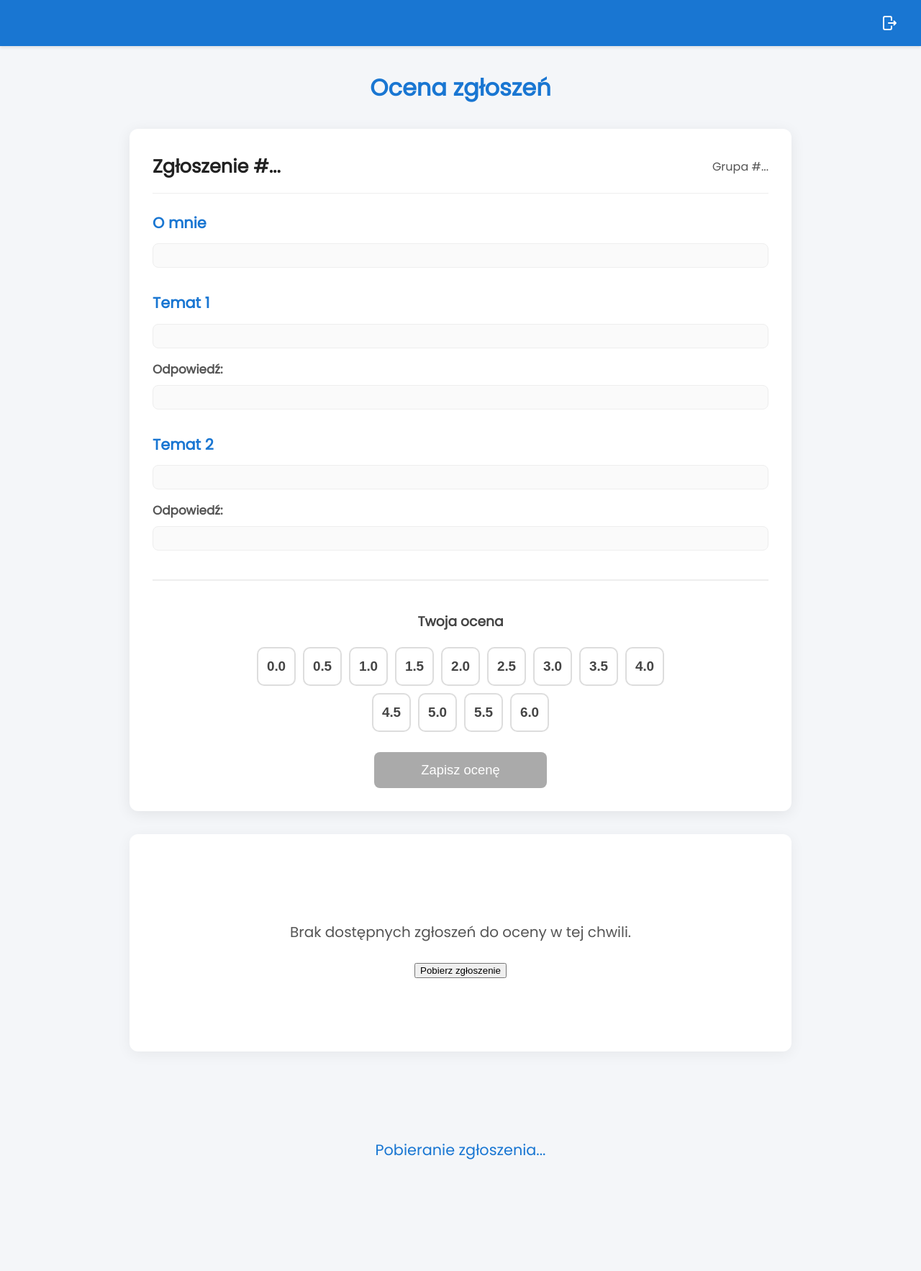
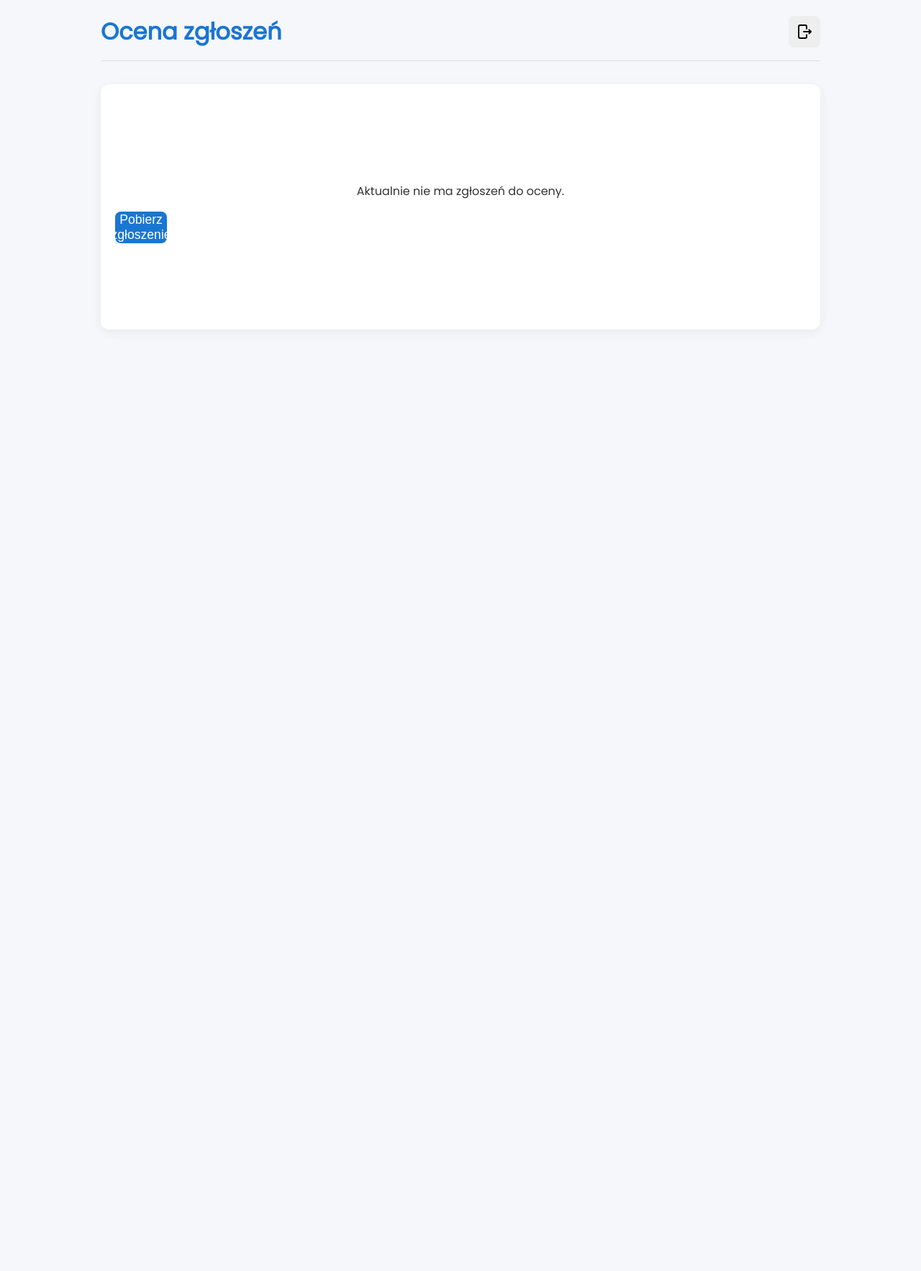
Before and after one commit to 8bocian/vox_legatus, a Python web app: template vox_legatus/app/templates/recrutation.html in a window 1280 px wide. Shown: the whole page at 72% size. After the commit the page ends 338 px from the top, so only its background shows below. Run offline with Jinja, Linux system fonts and the light colour scheme; the template is opened without the code that fills it: most values are stand-ins (such as "Sample title", 1, 10 or a date in 2020); some libraries are stand-ins or nearby versions.

Commit message:
recrutation grader

```diff
--- a/vox_legatus/app/static/css/recrutation.css
+++ b/vox_legatus/app/static/css/recrutation.css
@@ -1,130 +1,97 @@
-/* recrutation-grader.css */
-
-* {
-  box-sizing: border-box;
+body {
+  font-family: 'Poppins', sans-serif;
+  background: #f5f7fa;
+  color: #333;
+  margin: 0;
+  padding: 0;
+  min-height: 100vh;
 }
 
-body.recrutation-grader {
-  font-family: 'Poppins', sans-serif;
-  background: #f4f6f9;
-  color: #333;
-  margin: 0;
-  min-height: 100vh;
-  line-height: 1.6;
+.mainContainer {
+  max-width: 1000px;
+  margin: 0 auto;
+  padding: 20px;
 }
 
-/* Nav */
-nav {
-  background: #1976d2;
-  padding: 12px 24px;
+.header {
   display: flex;
-  justify-content: flex-end;
-  box-shadow: 0 2px 4px rgba(0,0,0,0.1);
+  justify-content: space-between;
+  align-items: center;
+  margin-bottom: 32px;
+  padding-bottom: 16px;
+  border-bottom: 1px solid #ddd;
 }
 
-nav .btn {
-  width: 40px;
-  height: 40px;
+.header h1 {
+  margin: 0;
+  color: #1976d2;
+  font-size: 2em;
+}
+
+.btn {
+  width: 44px;
+  height: 44px;
   display: flex;
   align-items: center;
   justify-content: center;
+  background: #eee;
+  border-radius: 8px;
   cursor: pointer;
-  transition: background 0.2s;
+  transition: all 0.2s;
 }
 
-nav .btn:hover {
-  background: rgba(255,255,255,0.15);
-  border-radius: 6px;
+.btn:hover {
+  background: #ddd;
 }
 
-nav img {
+.btn img {
   width: 24px;
   height: 24px;
 }
 
-/* Główna zawartość */
-main {
-  max-width: 960px;
-  margin: 32px auto;
-  padding: 0 20px;
-}
+.hidden { display: none !important; }
 
-h1 {
-  text-align: center;
-  color: #1976d2;
-  margin-bottom: 32px;
-  font-weight: 600;
-}
-
-/* Karta zgłoszenia */
-.submission-card {
+.submission {
   background: white;
   border-radius: 12px;
   box-shadow: 0 4px 20px rgba(0,0,0,0.08);
-  padding: 32px;
-  margin-bottom: 32px;
+  padding: 28px;
 }
 
-.submission-header {
-  display: flex;
-  justify-content: space-between;
-  align-items: center;
-  margin-bottom: 24px;
-  padding-bottom: 16px;
-  border-bottom: 1px solid #eee;
+#submissionTitle {
+  margin: 0 0 8px;
+  font-size: 1.7em;
 }
 
-.submission-header h2 {
-  margin: 0;
-  font-size: 1.6em;
-  color: #222;
+.group-label {
+  color: #555;
+  font-weight: 500;
+  margin-bottom: 24px;
 }
 
-#groupInfo {
-  color: #555;
-  font-weight: 500;
-}
-
-/* Sekcje treści */
 .section {
   margin-bottom: 32px;
 }
 
 .section h3 {
   color: #1976d2;
-  margin: 0 0 12px;
-  font-size: 1.3em;
+  margin: 0 0 10px;
 }
 
-.section h4 {
-  color: #555;
-  margin: 16px 0 8px;
-  font-size: 1.05em;
-}
-
-.long-text,
-.topic {
+.content-box, .topic {
   background: #fafafa;
   padding: 16px 20px;
   border-radius: 8px;
   border: 1px solid #eee;
   white-space: pre-wrap;
-  word-break: break-word;
   line-height: 1.6;
-  font-size: 1.02em;
 }
 
-/* Sekcja oceniania */
-.grading-section {
+.grading-area {
   margin-top: 40px;
   padding-top: 24px;
-  border-top: 2px solid #eee;
+  border-top: 1px solid #eee;
   text-align: center;
-}
-
-.grading-section h3 {
-  margin-bottom: 20px;
-  color: #444;
 }
 
 .grade-buttons {
@@ -132,102 +99,74 @@ h1 {
   flex-wrap: wrap;
   gap: 10px;
   justify-content: center;
-  max-width: 600px;
-  margin: 0 auto 28px;
+  margin: 20px 0 32px;
 }
 
 .grade-btn {
-  width: 54px;
+  min-width: 54px;
   height: 54px;
+  border: 2px solid #ccc;
   border-radius: 10px;
-  border: 2px solid #ddd;
   background: white;
-  font-size: 1.18em;
+  font-size: 1.15em;
   font-weight: 600;
   cursor: pointer;
   transition: all 0.18s;
-  color: #444;
 }
 
 .grade-btn:hover {
   border-color: #1976d2;
-  background: #e3f2fd;
-  transform: translateY(-2px);
+  background: #e8f4fd;
 }
 
 .grade-btn.selected {
   background: #1976d2;
   color: white;
   border-color: #1976d2;
-  box-shadow: 0 4px 12px rgba(25,118,210,0.3);
 }
 
-/* Przycisk zapisz */
-.btn.primary.large {
+.action-buttons {
+  display: flex;
+  gap: 16px;
+  justify-content: center;
+}
+
+.btn.primary {
   background: #1976d2;
   color: white;
   border: none;
-  padding: 14px 40px;
-  font-size: 1.15em;
+  padding: 12px 36px;
+  font-size: 1.1em;
   border-radius: 8px;
   cursor: pointer;
-  transition: all 0.2s;
-  min-width: 240px;
-  box-shadow: 0 2px 8px rgba(0,0,0,0.1);
 }
 
-.btn.primary.large:hover:not(:disabled) {
-  background: #1565c0;
-  transform: translateY(-1px);
-  box-shadow: 0 4px 16px rgba(0,0,0,0.15);
+.btn.primary:disabled {
+  background: #aaa;
+  cursor: not-allowed;
 }
 
-.btn.primary.large:disabled {
-  background: #aaa;
-  cursor: not-allowed;
-  box-shadow: none;
+.btn.secondary {
+  background: #f0f0f0;
+  color: #444;
+  border: 1px solid #ccc;
+  padding: 12px 28px;
+  font-size: 1.1em;
+  border-radius: 8px;
+  cursor: pointer;
 }
 
-/* Komunikat brak zgłoszeń */
 .empty-message {
   text-align: center;
-  padding: 100px 20px;
+  padding: 120px 20px;
   background: white;
   border-radius: 12px;
-  box-shadow: 0 4px 20px rgba(0,0,0,0.06);
+  box-shadow: 0 4px 16px rgba(0,0,0,0.06);
 }
 
-.empty-message p {
-  font-size: 1.25em;
-  color: #555;
-  margin-bottom: 24px;
-}
-
-/* Loading */
 .loading {
   text-align: center;
-  font-size: 1.3em;
+  font-size: 1.4em;
   color: #1976d2;
-  padding: 120px 0;
+  padding: 140px 0;
 }
-
-/* Responsive */
-@media (max-width: 768px) {
-  main {
-    padding: 0 16px;
-  }
-
-  .submission-card {
-    padding: 24px;
-  }
-
-  .grade-buttons {
-    gap: 8px;
-  }
-
-  .grade-btn {
-    width: 48px;
-    height: 48px;
-    font-size: 1.05em;
-  }
-}
--- a/vox_legatus/app/static/js/recrutation-grader.js
+++ b/vox_legatus/app/static/js/recrutation-grader.js
@@ -1,60 +1,67 @@
-import { get, post } from './api.js';
+import { get, post, logout } from './api.js';
 
-const submissionCard = document.getElementById('currentSubmission');
+const currentSubmission = document.getElementById('currentSubmission');
 const noSubmission = document.getElementById('noSubmission');
 const loading = document.getElementById('loading');
 const getNextBtn = document.getElementById('getNextBtn');
 const saveGradeBtn = document.getElementById('saveGradeBtn');
+const skipBtn = document.getElementById('skipBtn');
 const gradeButtons = document.getElementById('gradeButtons');
+
+const logoutBtn = document.getElementById('logoutBtn');
 
 let currentSubmissionId = null;
 let selectedGrade = null;
 
-// Generujemy przyciski ocen 0.0 – 6.0 co 0.5
-function initGradeButtons() {
+// Generowanie przycisków ocen 0.0 – 6.0 co 0.5
+function createGradeButtons() {
   gradeButtons.innerHTML = '';
   for (let i = 0; i <= 12; i++) {
-    const value = (i * 0.5).toFixed(1);
+    const val = (i * 0.5).toFixed(1);
     const btn = document.createElement('button');
     btn.className = 'grade-btn';
-    btn.textContent = value;
-    btn.dataset.value = value;
-    btn.addEventListener('click', () => {
+    btn.textContent = val;
+    btn.dataset.value = val;
+
+    btn.onclick = () => {
       gradeButtons.querySelectorAll('.grade-btn').forEach(b => b.classList.remove('selected'));
       btn.classList.add('selected');
-      selectedGrade = parseFloat(value);
+      selectedGrade = parseFloat(val);
       saveGradeBtn.disabled = false;
-    });
+    };
+
     gradeButtons.appendChild(btn);
   }
 }
 
 async function loadRandomSubmission() {
-  submissionCard.classList.add('hidden');
+  currentSubmission.classList.add('hidden');
   noSubmission.classList.add('hidden');
   loading.classList.remove('hidden');
+
   saveGradeBtn.disabled = true;
   selectedGrade = null;
+  gradeButtons.querySelectorAll('.grade-btn').forEach(b => b.classList.remove('selected'));
 
   try {
-    const sub = await get('/api/submissions/get_random');
+    const data = await get('/api/submissions/get_random');
 
-    if (!sub || !sub.id) {
+    if (!data || !data.id) {
       noSubmission.classList.remove('hidden');
       return;
     }
 
-    currentSubmissionId = sub.id;
+    currentSubmissionId = data.id;
 
-    document.getElementById('submissionNumber').textContent = `Zgłoszenie #${sub.submission_number || sub.id}`;
-    document.getElementById('groupInfo').textContent = sub.group_id ? `Grupa #${sub.group_id}` : 'Nieprzypisane';
-    document.getElementById('aboutMe').textContent = sub.about_me || '—';
-    document.getElementById('subject1').textContent = sub.subject_1 || '—';
-    document.getElementById('answer1').textContent = sub.subject_1_answer || '—';
-    document.getElementById('subject2').textContent = sub.subject_2 || '—';
-    document.getElementById('answer2').textContent = sub.subject_2_answer || '—';
+    document.getElementById('submissionTitle').textContent = `Zgłoszenie #${data.submission_number || data.id}`;
+    document.getElementById('groupInfo').textContent = data.group_id ? `Grupa #${data.group_id}` : 'Nieprzypisana grupa';
+    document.getElementById('aboutMe').textContent = data.about_me || '—';
+    document.getElementById('subject1').textContent = data.subject_1 || '—';
+    document.getElementById('answer1').textContent = data.subject_1_answer || '—';
+    document.getElementById('subject2').textContent = data.subject_2 || '—';
+    document.getElementById('answer2').textContent = data.subject_2_answer || '—';
 
-    submissionCard.classList.remove('hidden');
+    currentSubmission.classList.remove('hidden');
   } catch (err) {
     console.error(err);
     noSubmission.classList.remove('hidden');
@@ -66,6 +73,18 @@ async function loadRandomSubmission() {
 async function saveGrade() {
   if (!currentSubmissionId || selectedGrade === null) return;
 
+  // proste potwierdzenie w Swal
+  const result = await Swal.fire({
+    title: 'Potwierdzenie',
+    html: `Czy na pewno chcesz zapisać ocenę <strong>${selectedGrade}</strong>?`,
+    icon: 'question',
+    showCancelButton: true,
+    confirmButtonText: 'Tak, zapisz',
+    cancelButtonText: 'Anuluj'
+  });
+
+  if (!result.isConfirmed) return;
+
   saveGradeBtn.disabled = true;
   saveGradeBtn.textContent = 'Zapisywanie...';
 
@@ -74,33 +93,50 @@ async function saveGrade() {
 
     Swal.fire({
       icon: 'success',
-      title: 'Ocena zapisana',
-      text: `Przyznano: ${selectedGrade}`,
-      timer: 1600,
+      title: 'Zapisano!',
+      text: `Ocena ${selectedGrade} została zapisana`,
+      timer: 1400,
       showConfirmButton: false
     });
 
-    // po zapisaniu od razu ładujemy następne
+    // po sukcesie → od razu kolejne zgłoszenie
     loadRandomSubmission();
   } catch (err) {
+    let msg = 'Nie udało się zapisać oceny';
+    if (err.message?.includes('already')) {
+      msg = 'To zgłoszenie zostało już przez Ciebie ocenione.';
+    }
     Swal.fire({
       icon: 'error',
       title: 'Błąd',
-      text: err.message.includes('already graded')
-        ? 'To zgłoszenie zostało już ocenione przez Ciebie.'
-        : 'Nie udało się zapisać oceny'
+      text: msg
     });
   } finally {
     saveGradeBtn.textContent = 'Zapisz ocenę';
-    saveGradeBtn.disabled = selectedGrade === null;
+    saveGradeBtn.disabled = true;
   }
 }
 
 // Inicjalizacja
-initGradeButtons();
+createGradeButtons();
 
-getNextBtn.addEventListener('click', loadRandomSubmission);
-saveGradeBtn.addEventListener('click', saveGrade);
+logoutBtn.onclick = async () => {
+  const r = await Swal.fire({
+    title: 'Wylogować się?',
+    icon: 'question',
+    showCancelButton: true,
+    confirmButtonText: 'Tak',
+    cancelButtonText: 'Nie'
+  });
+  if (r.isConfirmed) {
+    await logout();
+    window.location.href = '/login';
+  }
+};
 
-// pierwsze pobranie po załadowaniu strony
+getNextBtn.onclick = loadRandomSubmission;
+saveGradeBtn.onclick = saveGrade;
+skipBtn.onclick = loadRandomSubmission; // skip = po prostu następne
+
+// start
 loadRandomSubmission();
--- a/vox_legatus/app/templates/recrutation.html
+++ b/vox_legatus/app/templates/recrutation.html
@@ -1,65 +1,75 @@
 <!DOCTYPE html>
 <html lang="pl">
 <head>
-  <meta charset="UTF-8" />
+  <meta charset="UTF-8">
   <title>Rekrutacja – Ocena zgłoszeń</title>
-  <link href="https://fonts.googleapis.com/css?family=Poppins" rel="stylesheet">
+  <link href='https://fonts.googleapis.com/css?family=Poppins' rel='stylesheet'>
+  <script src="https://cdn.jsdelivr.net/npm/sweetalert2@11"></script>
   <link rel="stylesheet" href="/static/css/recrutation.css?v={{ timestamp }}" />
-  <script src="https://cdn.jsdelivr.net/npm/sweetalert2@11"></script>
-  <meta name="viewport" content="width=device-width, initial-scale=1.0">
+  <meta name="viewport" content="width=device-width, initial-scale=1.0" />
 </head>
-<body class="recrutation-grader">
+<body>
+  <div class="mainContainer">
+    <div class="header">
+      <h1>Ocena zgłoszeń</h1>
+      <div id="logoutBtn" class="btn">
+        <img src="/static/images/logout.svg" alt="wyloguj" />
+      </div>
+    </div>
 
-  <nav>
-    <div id="logoutBtn" class="btn">
-      <img src="/static/images/logout-white.svg" alt="Wyloguj" />
-    </div>
-  </nav>
-
-  <main>
-    <h1>Ocena zgłoszeń</h1>
-
-    <div id="currentSubmission" class="submission-card hidden">
-      <div class="submission-header">
-        <h2 id="submissionNumber">Zgłoszenie #...</h2>
-        <div id="groupInfo">Grupa #...</div>
-      </div>
+    <div id="currentSubmission" class="submission hidden">
+      <h2 id="submissionTitle">Zgłoszenie #...</h2>
+      <div id="groupInfo" class="group-label">Grupa: —</div>
 
       <div class="submission-content">
         <div class="section">
           <h3>O mnie</h3>
-          <div id="aboutMe" class="long-text"></div>
+          <div id="aboutMe" class="content-box"></div>
         </div>
 
         <div class="section">
           <h3>Temat 1</h3>
           <div id="subject1" class="topic"></div>
-          <h4>Odpowiedź:</h4>
-          <div id="answer1" class="long-text"></div>
+          <div id="answer1" class="content-box"></div>
         </div>
 
         <div class="section">
           <h3>Temat 2</h3>
           <div id="subject2" class="topic"></div>
-          <h4>Odpowiedź:</h4>
-          <div id="answer2" class="long-text"></div>
+          <div id="answer2" class="content-box"></div>
         </div>
       </div>
 
-      <div class="grading-section">
+      <div class="grading-area">
         <h3>Twoja ocena</h3>
-        <div class="grade-buttons" id="gradeButtons"></div>
-        <button id="saveGradeBtn" class="btn primary large" disabled>Zapisz ocenę</button>
+        <div id="gradeButtons" class="grade-buttons"></div>
+
+        <div class="action-buttons">
+          <button id="saveGradeBtn" class="btn primary" disabled>Zapisz ocenę</button>
+          <button id="skipBtn" class="btn secondary">Pomiń / następne</button>
+        </div>
       </div>
     </div>
 
     <div id="noSubmission" class="empty-message">
-      <p>Brak dostępnych zgłoszeń do oceny w tej chwili.</p>
+      <p>Aktualnie nie ma zgłoszeń do oceny.</p>
       <button id="getNextBtn" class="btn primary">Pobierz zgłoszenie</button>
     </div>
 
     <div id="loading" class="loading hidden">Pobieranie zgłoszenia...</div>
-  </main>
+
+    <!-- Modal potwierdzenia (opcjonalny) -->
+    <div id="confirmModal" class="modal hidden">
+      <div class="modal-content">
+        <h3>Potwierdzenie</h3>
+        <p>Czy na pewno chcesz zapisać ocenę <strong id="confirmGrade"></strong>?</p>
+        <div class="modal-actions">
+          <button id="confirmYes" class="btn primary">Tak, zapisz</button>
+          <button id="confirmNo" class="btn secondary">Anuluj</button>
+        </div>
+      </div>
+    </div>
+  </div>
 
   <script type="module" src="/static/js/api.js?v={{ timestamp }}"></script>
   <script type="module" src="/static/js/recrutation-grader.js?v={{ timestamp }}"></script>
```
